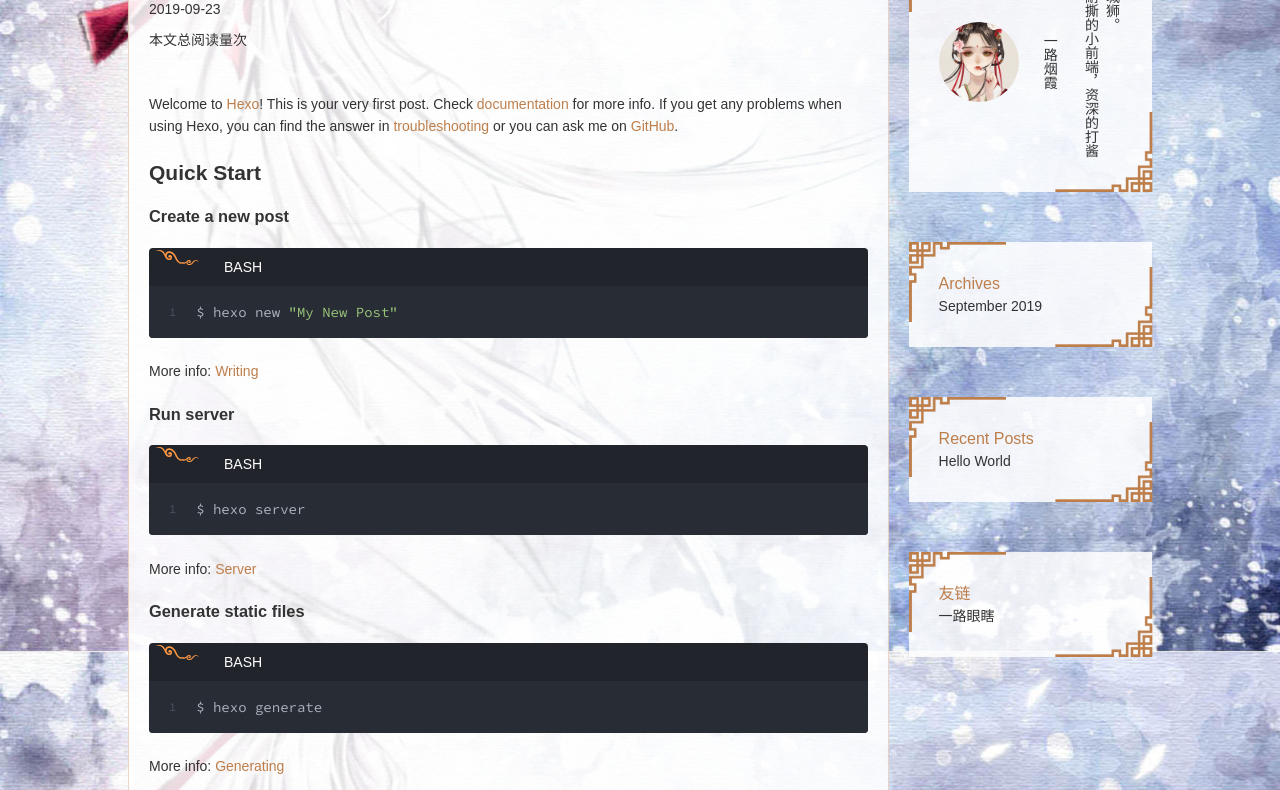
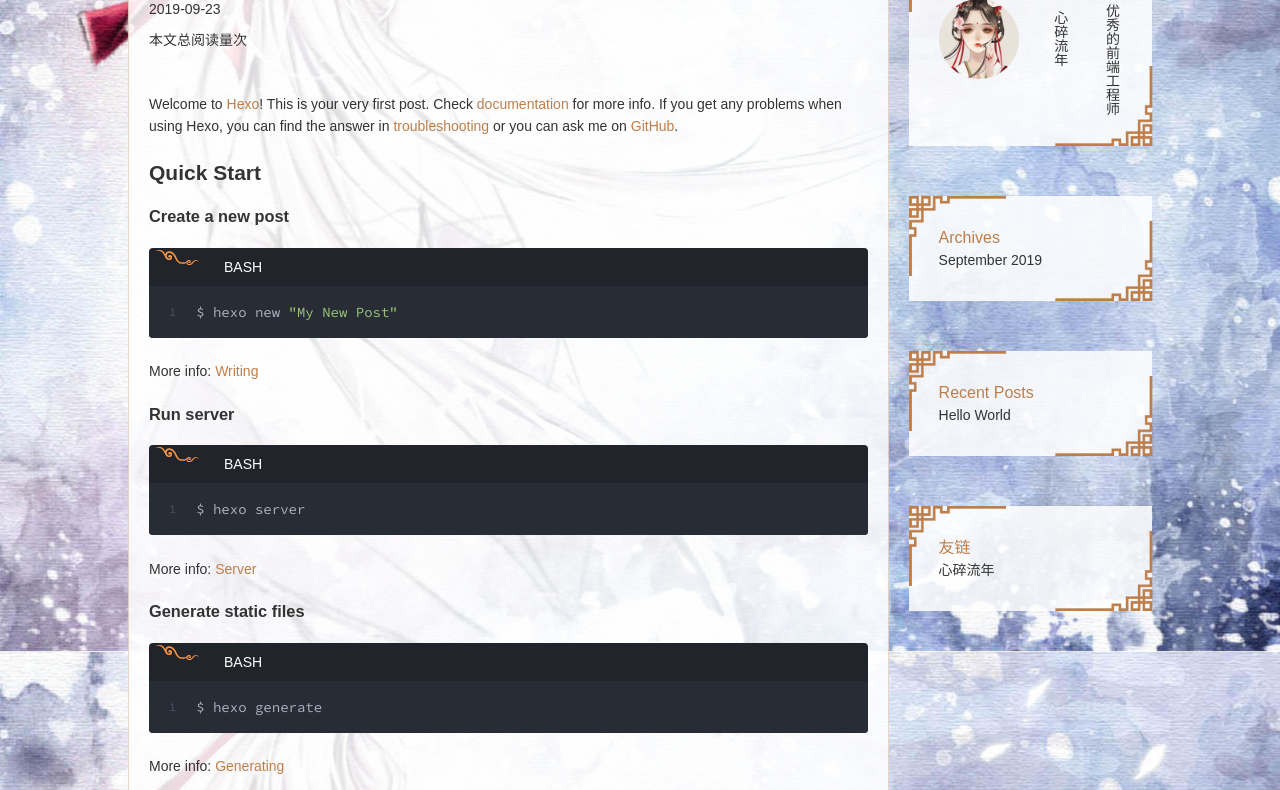
Before and after one commit to syf981221/syf981221.github.io, a plain HTML site: page 2019/09/23/hello-world/index.html in a window 1280 px wide. Shown: the part 148-938 px from the top of the page. Drawn offline with nearby package versions, Linux system fonts and the light colour scheme; some packages are replaced by stand-ins of ours; no server answers; a script that the page names is missing.

Commit message:
Site updated: 2019-09-23 18:03:38

```diff
--- a/2019/09/23/hello-world/index.html
+++ b/2019/09/23/hello-world/index.html
@@ -138,11 +138,11 @@ gitment.render('gitmentContainer')
     <img class="avatar" src="/images/default-avatar.jpg" title="图片来自网络"></img>
     <h3 class="avatar-name">
 
-        一路烟霞
+        心碎流年
 
     </h3>
     <p class="avatar-slogan">
-      特别耐撕的小前端，资深的打酱油攻城狮。
+      目标：优秀的前端工程师
     </p>
   </div>
 </div>
@@ -185,8 +185,8 @@ gitment.render('gitmentContainer')
     <h3 class="widget-title">友链</h3>
     <div class="widget">
 
-        <a style="display: block;" href="https://yiluyanxia.github.io/" title target='_blank'
-        >一路眼瞎</a>
+        <a style="display: block;" href="https://syf981221.github.io/" title target='_blank'
+        >心碎流年</a>
 
     </div>
   </div>
```
Also changed, not shown: archives/2019/09/index.html (+4 -4 lines), archives/2019/index.html (+4 -4 lines), archives/index.html (+4 -4 lines), index.html (+4 -4 lines), images/imagesdefault-avatar.jpg (added).
